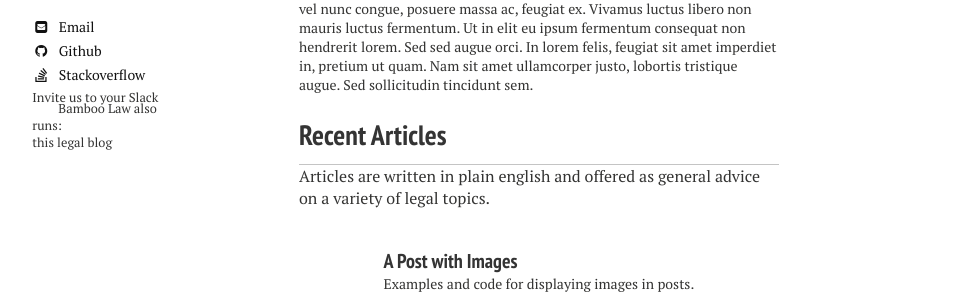
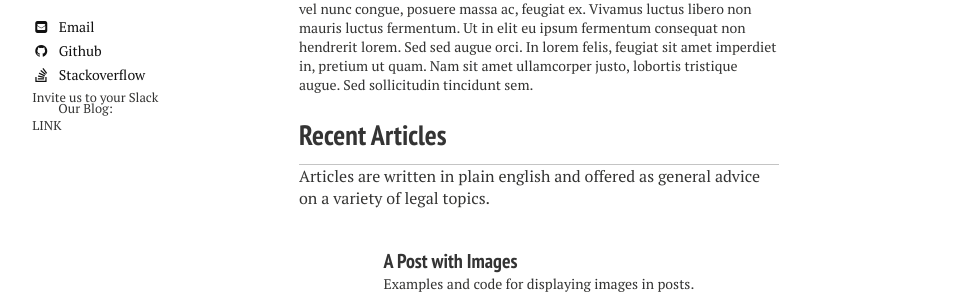
Before and after one commit to nerdyfergy/blg-site-mm3, a Jekyll site: the page built from index.md, in a window 1280 px wide. Shown: the part 869-1163 px from the top of the page, without its empty margins (21-991 px from the left). Built offline with Jekyll 4.4.1, drawn with Linux system fonts in a browser that asks for light colours; nearby versions of some CDN libraries.

Commit message:
Update home.html

```diff
--- a/_layouts/home.html
+++ b/_layouts/home.html
@@ -33,9 +33,9 @@
     {% include _author-bio.html %}
     <span class="normal-text">
       <p>Invite us to your Slack</p>
-      <p>Bamboo Law also runs:
+      <p class="center-text">Our Blog:
         <br/>
-        <a href="#">this legal blog</a></p>
+        <a href="#">LINK</a></p>
     </span>
   </div>
   <div id="index">
```
